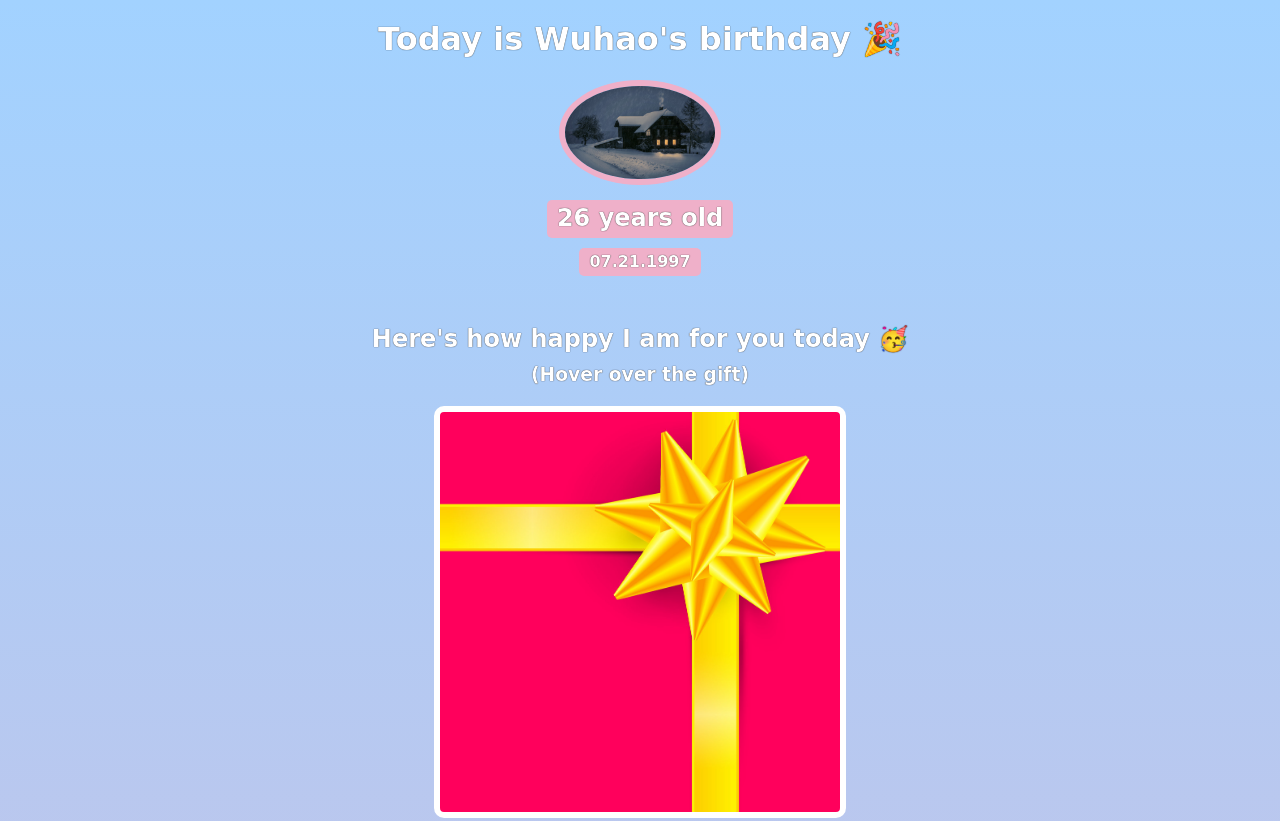
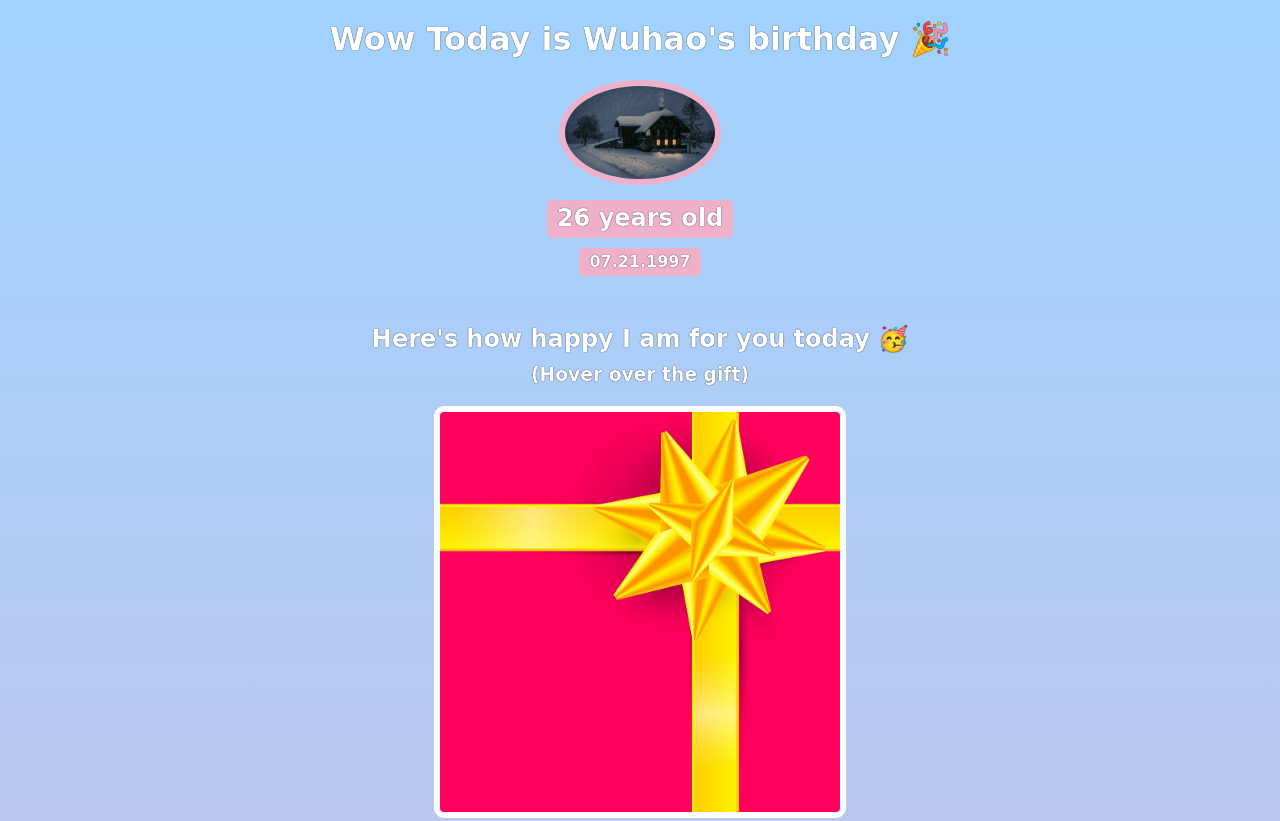
Before and after one commit to wuhao-git/gift-card-site, a website built with Vite: page index.html in a window 1280 px wide. Shown: the top 821 px of the page. Built offline with nearby package versions, Linux system fonts and the light colour scheme; a web font is replaced by a local one.

Commit message:
Update index.html

```diff
--- a/index.html
+++ b/index.html
@@ -7,7 +7,7 @@
     </head>
     <body>
         <div id="header">
-            <h1>Today is Wuhao's birthday 🎉</h1>
+            <h1>Wow Today is Wuhao's birthday 🎉</h1>
             <img id="bff-img" src="snow-winter-night.jpg">
             <h2 id="bday-age">26 years old</h2>
             <h4 id="bday-date">07.21.1997</h4>
```
